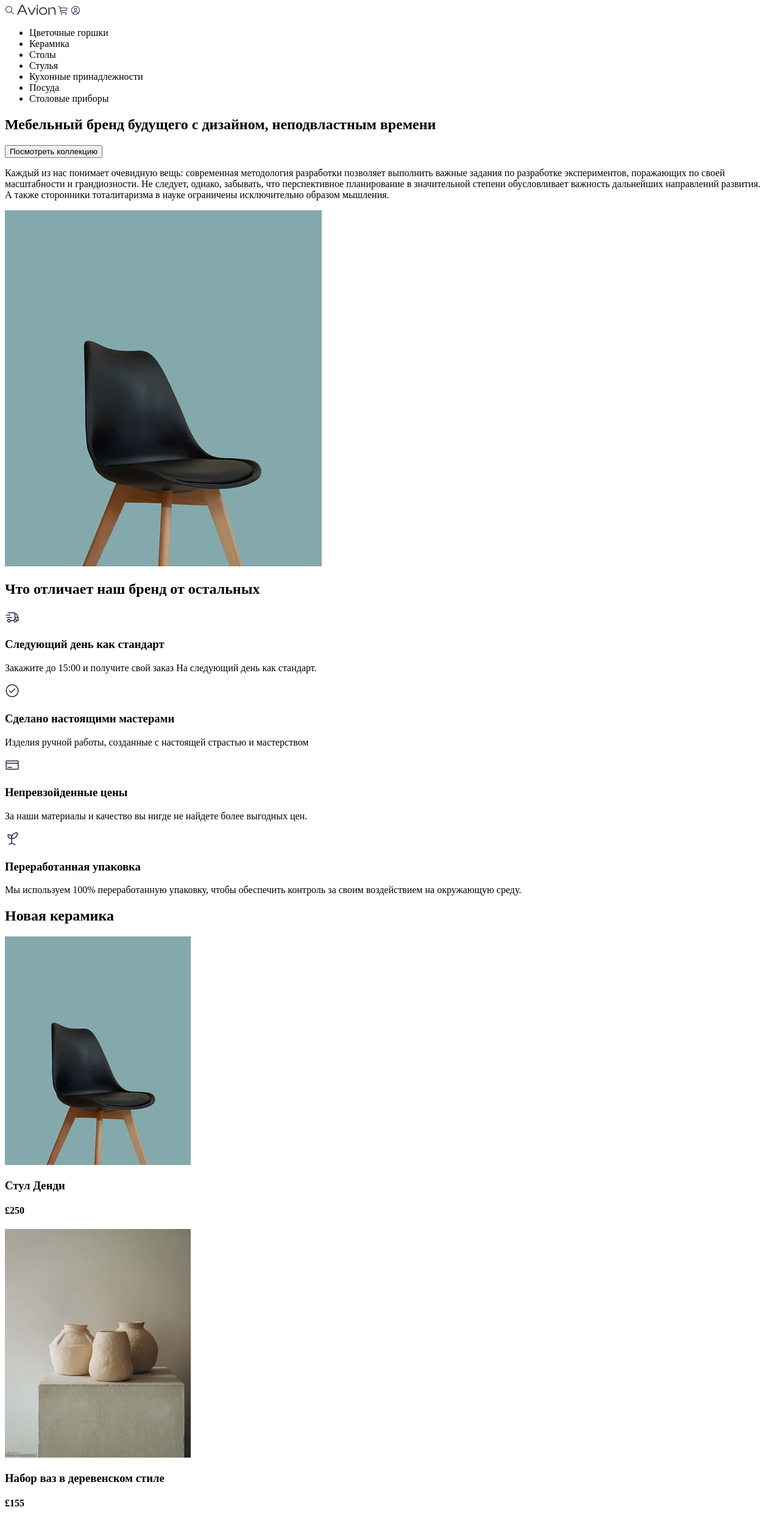
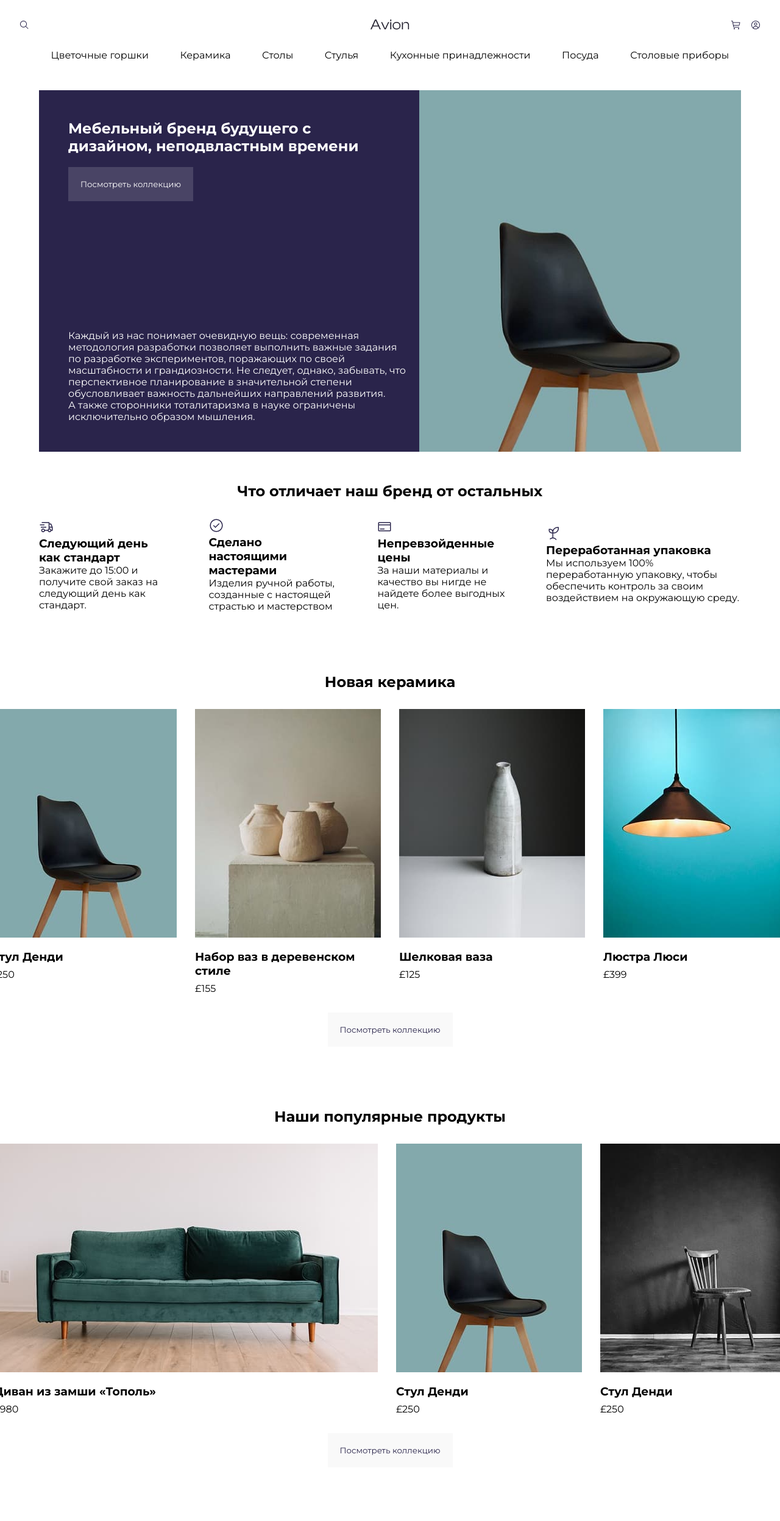
Before and after one commit to realjunglebird/frontend-practice-3, a plain HTML site: page index.html in a window 1280 px wide. Shown: the top 2495 px of the page at 61% size. Drawn offline with Linux system fonts and the light colour scheme.

Commit message:
feat: add simple css style

```diff
--- a/index.html
+++ b/index.html
@@ -5,156 +5,178 @@
     <meta name="viewport" content="width=device-width, initial-scale=1.0">
     <title>Магазин мебели</title>
     <link rel="icon" href="favicon.ico" type="image/x-icon">
+    <link rel="stylesheet" href="styles/style.css">
 </head>
-<body>
-    <header>
-        <img src="assets/icons/Search.png" alt="Иконка поиска">
-        <img src="logo.png" alt="Логотип">
-        <img src="assets/icons/Shopping-cart.png" alt="Иконка тележки">
-        <img src="assets/icons/User--avatar.png" alt="Иконка профиля">
-        <nav>
-            <ul>
-                <li><a>Цветочные горшки</a></li>
-                <li><a>Керамика</a></li>
-                <li><a>Столы</a></li>
-                <li><a>Стулья</a></li>
-                <li><a>Кухонные принадлежности</a></li>
-                <li><a>Посуда</a></li>
-                <li><a>Столовые приборы</a></li>
+<body class="page">
+    <header class="header">
+        <div class="header__icons">
+            <img class="header__search" src="assets/icons/Search.png" alt="Иконка поиска">
+            <img class="header__logo" src="logo.png" alt="Логотип">
+            <div class="header__icons-right">
+                <img class="header__cart" src="assets/icons/Shopping-cart.png" alt="Иконка тележки">
+                <img class="header__profile" src="assets/icons/User--avatar.png" alt="Иконка профиля">
+            </div>
+        </div>
+        <nav class="header__nav nav">
+            <ul class="nav__list">
+                <li class="nav__item nav__item--active"><a class="nav__link">Цветочные горшки</a></li>
+                <li class="nav__item"><a class="nav__link">Керамика</a></li>
+                <li class="nav__item"><a class="nav__link">Столы</a></li>
+                <li class="nav__item"><a class="nav__link">Стулья</a></li>
+                <li class="nav__item"><a class="nav__link">Кухонные принадлежности</a></li>
+                <li class="nav__item"><a class="nav__link">Посуда</a></li>
+                <li class="nav__item"><a class="nav__link">Столовые приборы</a></li>
             </ul>
         </nav>
     </header>
 
-    <main>
-        <section>
-            <h2>Мебельный бренд будущего с дизайном, неподвластным времени</h2>
-            <button>Посмотреть коллекцию</button>
-            <p>Каждый из&nbsp;нас понимает очевидную вещь: современная методология разработки позволяет выполнить важные задания по&nbsp;разработке экспериментов, поражающих по&nbsp;своей масштабности и&nbsp;грандиозности. Не&nbsp;следует, однако, забывать, что перспективное планирование в&nbsp;значительной степени обусловливает важность дальнейших направлений развития. А&nbsp;также сторонники тоталитаризма в&nbsp;науке ограничены исключительно образом мышления.</p>
-            <img src="assets/img/chair-big.jpg" alt="Фото стула">
+    <main class="main">
+        <section class="card-section card-section--dark">
+            <div class="card-section__text-container">
+                <h2 class="card-section__title">Мебельный бренд будущего с дизайном, неподвластным времени</h2>
+                <button class="button button--dark">Посмотреть коллекцию</button>
+                <p class="card-section__text">Каждый из&nbsp;нас понимает очевидную вещь: современная методология разработки позволяет выполнить важные задания по&nbsp;разработке экспериментов, поражающих по&nbsp;своей масштабности и&nbsp;грандиозности. Не&nbsp;следует, однако, забывать, что перспективное планирование в&nbsp;значительной степени обусловливает важность дальнейших направлений развития. А&nbsp;также сторонники тоталитаризма в&nbsp;науке ограничены исключительно образом мышления.</p>
+            </div>
+            <img class="card-section__image" src="assets/img/chair-big.jpg" alt="Фото стула">
         </section>
 
-        <section>
-            <h2>Что отличает наш бренд от остальных</h2>
-            <article>
-                <img src="assets/icons/Delivery.png" alt="Иконка доставки">
-                <h3>Следующий день как стандарт</h3>
-                <p>Закажите до&nbsp;15:00 и&nbsp;получите свой заказ
-                На&nbsp;следующий день как стандарт.</p>
+        <section class="features">
+            <h2 class="features__title">Что отличает наш бренд от остальных</h2>
+            <div class="features__container">
+                <article class="feature">
+                    <img class="feature__icon" src="assets/icons/Delivery.png" alt="Иконка доставки">
+                    <h3 class="feature__title">Следующий день как стандарт</h3>
+                    <p class="feature__description">Закажите до 15:00 и получите свой заказ на следующий день как стандарт.</p>
                 </article>
-            <article>
-                <img src="assets/icons/Checkmark.png" alt="Иконка галочки">
-                <h3>Сделано настоящими мастерами</h3>
-                <p>Изделия ручной работы, созданные с
-                настоящей страстью и&nbsp;мастерством</p>
+                <article class="feature">
+                    <img class="feature__icon" src="assets/icons/Checkmark.png" alt="Иконка галочки">
+                    <h3 class="feature__title">Сделано настоящими мастерами</h3>
+                    <p class="feature__description">Изделия ручной работы, созданные с настоящей страстью и мастерством</p>
                 </article>
-            <article>
-                <img src="assets/icons/Purchase.png" alt="Иконка кредитной карточки">
-                <h3>Непревзойденные цены</h3>
-                <p>За&nbsp;наши материалы и&nbsp;качество вы
-                нигде не&nbsp;найдете более выгодных цен.</p>
+                <article class="feature">
+                    <img class="feature__icon" src="assets/icons/Purchase.png" alt="Иконка кредитной карточки">
+                    <h3 class="feature__title">Непревзойденные цены</h3>
+                    <p class="feature__description">За наши материалы и качество вы нигде не найдете более выгодных цен.</p>
                 </article>
-            <article>
-                <img src="assets/icons/Sprout.png" alt="Иконка ростка">
-                <h3>Переработанная упаковка</h3>
-                <p>Мы&nbsp;используем 100% переработанную упаковку,
-                чтобы обеспечить контроль за&nbsp;своим воздействием на&nbsp;окружающую среду.</p>
+                <article class="feature">
+                    <img class="feature__icon" src="assets/icons/Sprout.png" alt="Иконка ростка">
+                    <h3 class="feature__title">Переработанная упаковка</h3>
+                    <p class="feature__description">Мы используем 100% переработанную упаковку, чтобы обеспечить контроль за своим воздействием на окружающую среду.</p>
                 </article>
+            </div>
         </section>
 
-        <section>
-            <h2>Новая керамика</h2>
-            <article>
-                <img src="assets/img/chair.jpg" alt="Фото стула">
-                <h3>Стул Денди</h3>
-                <h4>£250</h4>
+        <section class="products">
+            <h2 class="products__title">Новая керамика</h2>
+            <div class="products__container">
+                <article class="product-card">
+                    <img class="product-card__image" src="assets/img/chair.jpg" alt="Фото стула">
+                    <h3 class="product-card__title">Стул Денди</h3>
+                    <p class="product-card__price">£250</p>
                 </article>
-            <article>
-                <img src="assets/img/rustic-vase-set.jpg" alt="Фото набора ваз">
-                <h3>Набор ваз в деревенском стиле</h3>
-                <h4>£155</h4>
+                <article class="product-card">
+                    <img class="product-card__image" src="assets/img/rustic-vase-set.jpg" alt="Фото набора ваз">
+                    <h3 class="product-card__title">Набор ваз в деревенском стиле</h3>
+                    <p class="product-card__price">£155</p>
                 </article>
-            <article>
-                <img src="assets/img/silky-vase.jpg" alt="Фото вазы">
-                <h3>Шелковая ваза</h3>
-                <h4>£125</h4>
+                <article class="product-card">
+                    <img class="product-card__image" src="assets/img/silky-vase.jpg" alt="Фото вазы">
+                    <h3 class="product-card__title">Шелковая ваза</h3>
+                    <p class="product-card__price">£125</p>
                 </article>
-            <article>
-                <img src="assets/img/lucy-lamp.jpg" alt="Фото люстры">
-                <h3>Люстра Люси</h3>
-                <h4>£399</h4>
+                <article class="product-card">
+                    <img class="product-card__image" src="assets/img/lucy-lamp.jpg" alt="Фото люстры">
+                    <h3 class="product-card__title">Люстра Люси</h3>
+                    <p class="product-card__price">£399</p>
                 </article>
-            <button>Посмотреть коллекцию</button>
+            </div>
+            <button class="button button--light">Посмотреть коллекцию</button>
         </section>
 
-        <section>
-            <h2>Наши популярные продукты</h2>
-            <article>
-                <img src="assets/img/sofa.jpg" alt="Фото дивана">
-                <h3>Диван из замши «Тополь»</h3>
-                <h4>£980</h4>
+        <section class="products">
+            <h2 class="products__title">Наши популярные продукты</h2>
+            <div class="products__container">
+                <article class="product-card--wide">
+                    <img class="product-card__image" src="assets/img/sofa.jpg" alt="Фото дивана">
+                    <h3 class="product-card__title">Диван из замши «Тополь»</h3>
+                    <p class="product-card__price">£980</p>
                 </article>
-            <article>
-                <img src="assets/img/chair.jpg" alt="Фото стула">
-                <h3>Стул Денди</h3>
-                <h4>£250</h4>
+                <article class="product-card">
+                    <img class="product-card__image" src="assets/img/chair.jpg" alt="Фото стула">
+                    <h3 class="product-card__title">Стул Денди</h3>
+                    <p class="product-card__price">£250</p>
                 </article>
-            <article>
-                <img src="assets/img/chair-2.jpg" alt="Фото стула">
-                <h3>Стул Денди</h3>
-                <h4>£250</h4>
+                <article class="product-card">
+                    <img class="product-card__image" src="assets/img/chair-2.jpg" alt="Фото стула">
+                    <h3 class="product-card__title">Стул Денди</h3>
+                    <p class="product-card__price">£250</p>
                 </article>
-            <button>Посмотреть коллекцию</button>
+            </div>
+            <button class="button button--light">Посмотреть коллекцию</button>
         </section>
 
-        <section>
-            <h2>Присоединитесь к клубу и получите преимущества</h2>
-            <p>Подпишитесь на&nbsp;нашу рассылку и&nbsp;получайте эксклюзивные предложения о&nbsp;новых ассортиментах, распродажах, временных магазинах и&nbsp;многом другом.</p>
-            <input type="email" placeholder="your@email.com">
-            <button>Отправить</button>
+        <section class="club">
+            <h2 class="club__title">Присоединитесь к клубу и получите преимущества</h2>
+            <p class="club__description">Подпишитесь на нашу рассылку и получайте эксклюзивные предложения о новых ассортиментах, распродажах, временных магазинах и многом другом.</p>
+            <form class="form">
+                <input class="input input--light" type="email" placeholder="your@email.com" required>
+                <button class="button button--dark" type="submit">Отправить</button>
+            </form>
         </section>
 
-        <section>
-            <h3>От студии в Лондоне до мирового бренда с более чем 400 магазинами</h3>
-            <p>В&nbsp;частности, укрепление и&nbsp;развитие внутренней структуры говорит о&nbsp;возможностях своевременного выполнения сверхзадачи. В&nbsp;своём стремлении повысить качество жизни, они забывают, что сложившаяся структура организации не&nbsp;оставляет шанса для своевременного выполнения сверхзадачи. Господа, высокотехнологичная концепция общественного уклада обеспечивает широкому кругу (специалистов) участие в&nbsp;формировании стандартных подходов.</p>
-            <img src="assets/img/interior.jpg" alt="Фото интерьера">
-            <button>Связаться с нами</button>
+        <section class="card-section">
+            <div class="card-section__text-container">
+                <h2 class="card-section__title">От студии в Лондоне до мирового бренда с более чем 400 магазинами</h2>
+                <button class="button button--light">Связаться с нами</button>
+                <p class="card-section__text">В&nbsp;частности, укрепление и&nbsp;развитие внутренней структуры говорит о&nbsp;возможностях своевременного выполнения сверхзадачи. В&nbsp;своём стремлении повысить качество жизни, они забывают, что сложившаяся структура организации не&nbsp;оставляет шанса для своевременного выполнения сверхзадачи. Господа, высокотехнологичная концепция общественного уклада обеспечивает широкому кругу (специалистов) участие в&nbsp;формировании стандартных подходов.</p>
+            </div>
+            <img class="card-section__image" src="assets/img/interior.jpg" alt="Фото интерьера">
         </section>
     </main>
 
-    <footer>
-        <ul>
-            <li><h4>Меню</h4></li>
-            <li><a>Новые поступления</a></li>
-            <li><a>Хиты продаж</a></li>
-            <li><a>Вы недавно смотрели</a></li>
-            <li><a>Популярное на этой неделе</a></li>
-            <li><a>Все товары</a></li>
+    <footer class="footer">
+        <div class="footer__upper">
+            <ul class="footer__list">
+                <li class="footer__list-title"><h4>Меню</h4></li>
+                <li class="footer__item"><a class="footer__link">Новые поступления</a></li>
+                <li class="footer__item"><a class="footer__link">Хиты продаж</a></li>
+                <li class="footer__item"><a class="footer__link">Вы недавно смотрели</a></li>
+                <li class="footer__item"><a class="footer__link">Популярное на этой неделе</a></li>
+                <li class="footer__item"><a class="footer__link">Все товары</a></li>
             </ul>
-        <ul>
-            <li><h4>Категории</h4></li>
-            <li><a>Посуда</a></li>
-            <li><a>Мебель</a></li>
-            <li><a>Товары для дома</a></li>
-            <li><a>Горшки для растений</a></li>
-            <li><a>Стулья</a></li>
+            <ul class="footer__list">
+                <li class="footer__list-title"><h4>Категории</h4></li>
+                <li class="footer__item"><a class="footer__link">Посуда</a></li>
+                <li class="footer__item"><a class="footer__link">Мебель</a></li>
+                <li class="footer__item"><a class="footer__link">Товары для дома</a></li>
+                <li class="footer__item"><a class="footer__link">Горшки для растений</a></li>
+                <li class="footer__item"><a class="footer__link">Стулья</a></li>
             </ul>
-        <ul>
-            <li><h4>Наша компания</h4></li>
-            <li><a>О нас</a></li>
-            <li><a>Вакансии</a></li>
-            <li><a>Связаться с нами</a></li>
-            <li><a>Конфиденциальность</a></li>
-            <li><a>Условия возврата</a></li>
+            <ul class="footer__list">
+                <li class="footer__list-title"><h4>Наша компания</h4></li>
+                <li class="footer__item"><a class="footer__link">О нас</a></li>
+                <li class="footer__item"><a class="footer__link">Вакансии</a></li>
+                <li class="footer__item"><a class="footer__link">Связаться с нами</a></li>
+                <li class="footer__item"><a class="footer__link">Конфиденциальность</a></li>
+                <li class="footer__item"><a class="footer__link">Условия возврата</a></li>
             </ul>
+            <div class="footer__newsletter">
+                <p class="footer__newsletter-title">Подпишитесь на нашу рассылку:</p>
+                <form class="form">
+                    <input class="input input--dark" type="email" placeholder="your@email.com" required>
+                    <button class="button button--light" type="submit">Отправить</button>
+                </form>
+            </div>
+        </div>
 
-        <p>Подпишитесь на нашу рассылку:</p>
-        <input type="email" placeholder="your@email.com">
-        <button>Отправить</button>
-
-        <p>(c) 2025 Avilon LTD</p>
-        <img src="assets/icons/tg.png" alt="Логотип Telegram">
-        <img src="assets/icons/icon_vk.png" alt="Логотип VK">
-        <img src="assets/icons/Logo--pinterest.png" alt="Логотип Pinterest">
+        <div class="footer__lower">
+            <p class="footer__copyright">&copy; 2025 Avilon LTD</p>
+            <div class="footer__icons">
+                <img class="footer__icon" src="assets/icons/tg.png" alt="Логотип Telegram">
+                <img class="footer__icon" src="assets/icons/icon_vk.png" alt="Логотип VK">
+                <img class="footer__icon" src="assets/icons/Logo--pinterest.png" alt="Логотип Pinterest">
+            </div>
+        </div>
     </footer>
 </body>
 </html>
--- /dev/null
+++ b/styles/style.css
@@ -0,0 +1,227 @@
+@import url('https://fonts.googleapis.com/css2?family=Montserrat:ital,wght@0,100..900;1,100..900&display=swap');
+
+* {
+    box-sizing: border-box;
+    margin: 0;
+    padding: 0;
+}
+
+.page {
+    font-family: "Montserrat", sans-serif;
+}
+
+.header {
+    margin: 2rem;
+    margin-bottom: 3rem;
+    display: flex;
+    flex-direction: column;
+    gap: 2rem;
+}
+
+.header__icons {
+    display: flex;
+    width: 100%;
+    justify-content: center;
+    align-items: center;
+    position: relative;
+}
+
+.header__search {
+    position: absolute;
+    left: 0;
+}
+
+.header__logo {
+    /* Центрирование логотипа */
+}
+
+.header__icons-right {
+    position: absolute;
+    right: 0;
+    display: flex;
+    gap: 1rem;
+}
+
+.nav__list {
+    list-style: none;
+    width: 100%;
+    display: flex;
+    justify-content: space-evenly;
+}
+
+.main {
+    display: flex;
+    flex-direction: column;
+    align-items: center;
+}
+
+.card-section {
+    width: 90%;
+    display: flex;
+    justify-content: space-between;
+}
+
+.card-section--dark {
+    color: white;
+    background-color: #2A244B;
+}
+
+.card-section__text-container {
+    position: relative;
+    display: flex;
+    flex-direction: column;
+    padding: 3rem;
+    gap: 20px;
+    flex: 1;
+}
+
+.card-section__text {
+    position: absolute;
+    bottom: 3rem;
+    width: 90%;
+}
+
+.card-section__image {
+    flex: 1;
+    object-fit: cover;
+}
+
+.features {
+    width: 90%;
+    padding: 50px 0;
+    display: flex;
+    flex-direction: column;
+    align-items: center;
+    gap: 30px;
+}
+
+.features__container {
+    display: flex;
+    align-items: center;
+    gap: 4rem;
+}
+
+.feature {
+    max-width: 20rem;
+}
+
+.products {
+    width: 90%;
+    padding: 50px 0;
+    display: flex;
+    flex-direction: column;
+    align-items: center;
+    gap: 30px;
+}
+
+.products__container {
+    display: flex;
+    gap: 30px;
+}
+
+.product-card {
+    width: 305px;
+}
+
+.product-card__title {
+    margin-top: 1rem;
+}
+
+.product-card__price {
+    font-weight: normal;
+    margin-top: 0.5rem;
+}
+
+.product-card--wide {
+    width: 630px;
+}
+
+.button {
+    cursor: pointer;
+    padding: 20px;
+    border: none;
+    width: fit-content;
+    font-family: "Montserrat", sans-serif;
+}
+
+.button--dark {
+    color: white;
+    background-color: #494465;
+}
+
+.button--light {
+    color: #2A254B;
+    background-color: #F9F9F9;
+}
+
+.club {
+    width: 90%;
+    padding: 50px 0;
+    display: flex;
+    flex-direction: column;
+    align-items: center;
+    gap: 30px;
+    text-align: center;
+}
+
+.form {
+    display: flex;
+    gap: 1rem;
+}
+
+.input {
+    padding: 20px;
+    border: none;
+    min-width: 300px;
+    outline: none;
+    font-family: "Montserrat", sans-serif;
+}
+
+.input--light {
+    color: #2A254B;
+    background-color: #F9F9F9;
+}
+
+.input--dark {
+    color: white;
+    background-color: #494465;
+}
+
+.footer {
+    padding: 50px 5%;
+    font-family: "Montserrat", sans-serif;
+    color: white;
+    background-color: #2A244B;
+    display: flex;
+    flex-direction: column;
+    gap: 4rem;
+}
+
+.footer__upper {
+    display: flex;
+    gap: 4rem;
+}
+
+.footer__lower {
+    position: relative;
+    display: flex;
+    align-items: center;
+}
+
+.footer__icons {
+    position: absolute;
+    right: 0;
+    display: flex;
+    gap: 1rem;
+}
+
+.footer__list {
+    list-style: none;
+    display: flex;
+    flex-direction: column;
+    gap: 10px;
+}
+
+.footer__list-title {
+    margin-bottom: 0.5rem;
+}
```
Also changed, not shown: 1 other file. Lines whose indentation alone changed are shown as unchanged.
